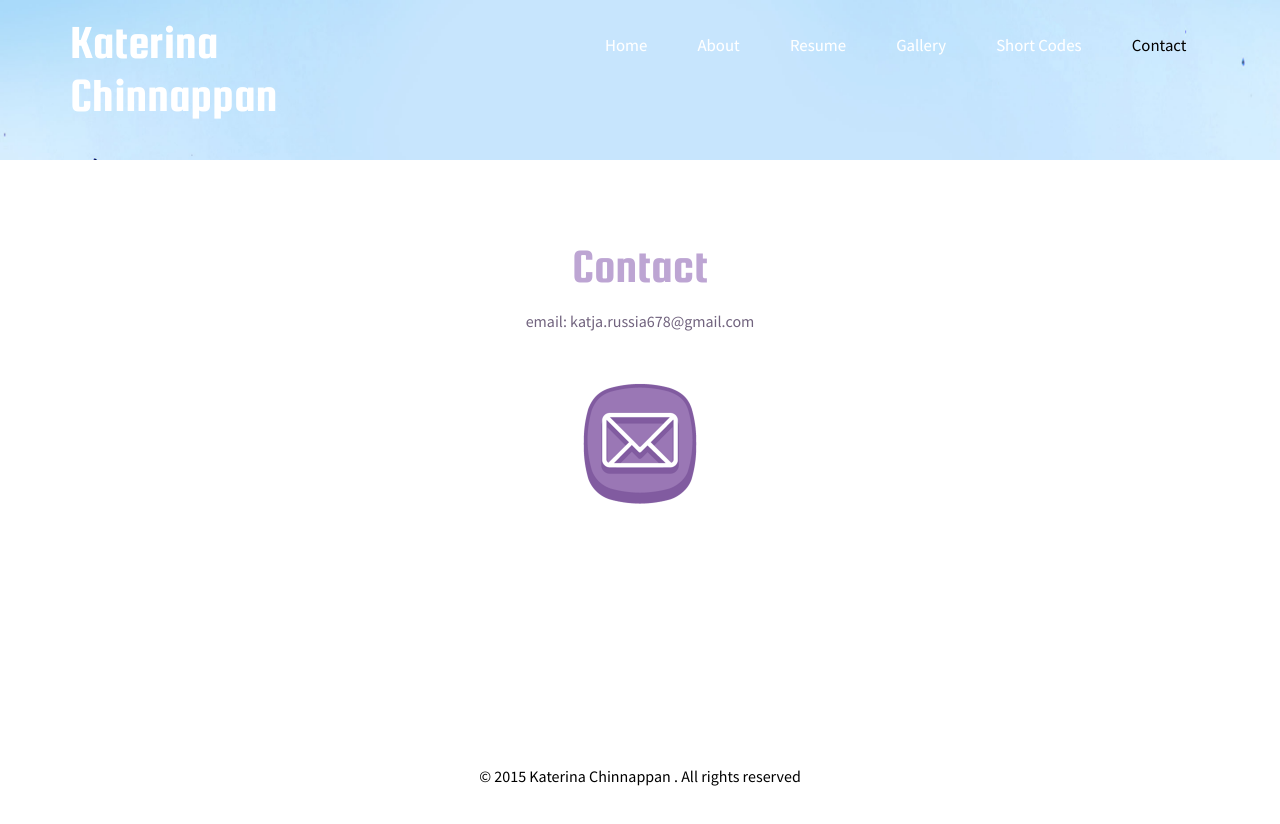
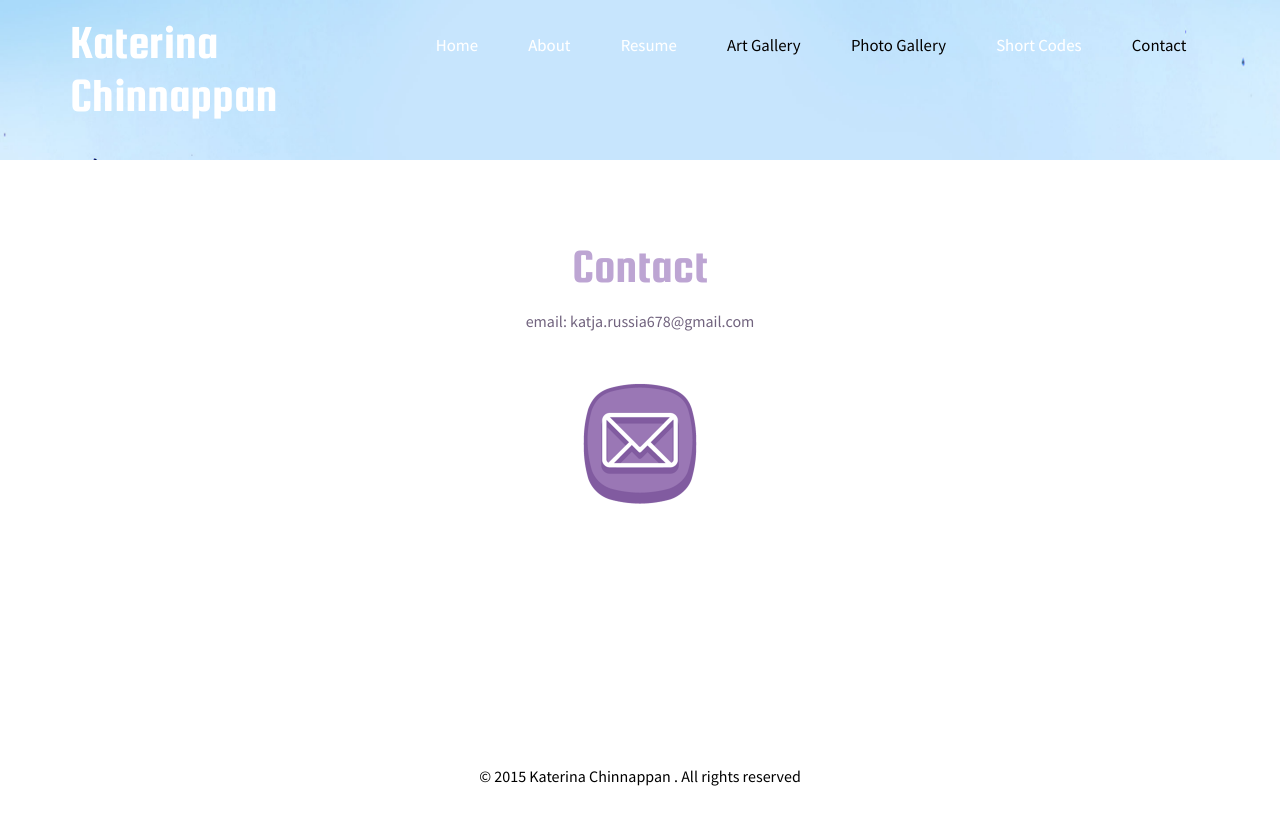
Before and after one commit to katerinachinnappan/katerinachinnappan.github.io, a plain HTML site: page contact.html in a window 1280 px wide. Drawn offline with Linux system fonts and the light colour scheme.

Commit message:
Update contact.html

```diff
--- a/contact.html
+++ b/contact.html
@@ -50,7 +50,8 @@ Smartphone Compatible web template, free webdesigns for Nokia, Samsung, LG, Sony
 					   <li><a href="index.html">Home</a></li>
 					   <li><a href="about.html">About</a></li>
 						<li><a href="resume.html">Resume</a></li>
-						<li><a href="gallery.html">Gallery</a></li>
+						<li><a  class="active" href="gallery.html">Art Gallery</a></li>
+						<li><a  class="active" href="photogallery.html">Photo Gallery</a></li>
 						<li><a href="shortcords.html">Short Codes</a></li>
 						<li><a class="active" href="contact.html">Contact</a></li>
 				   </ul>
```
